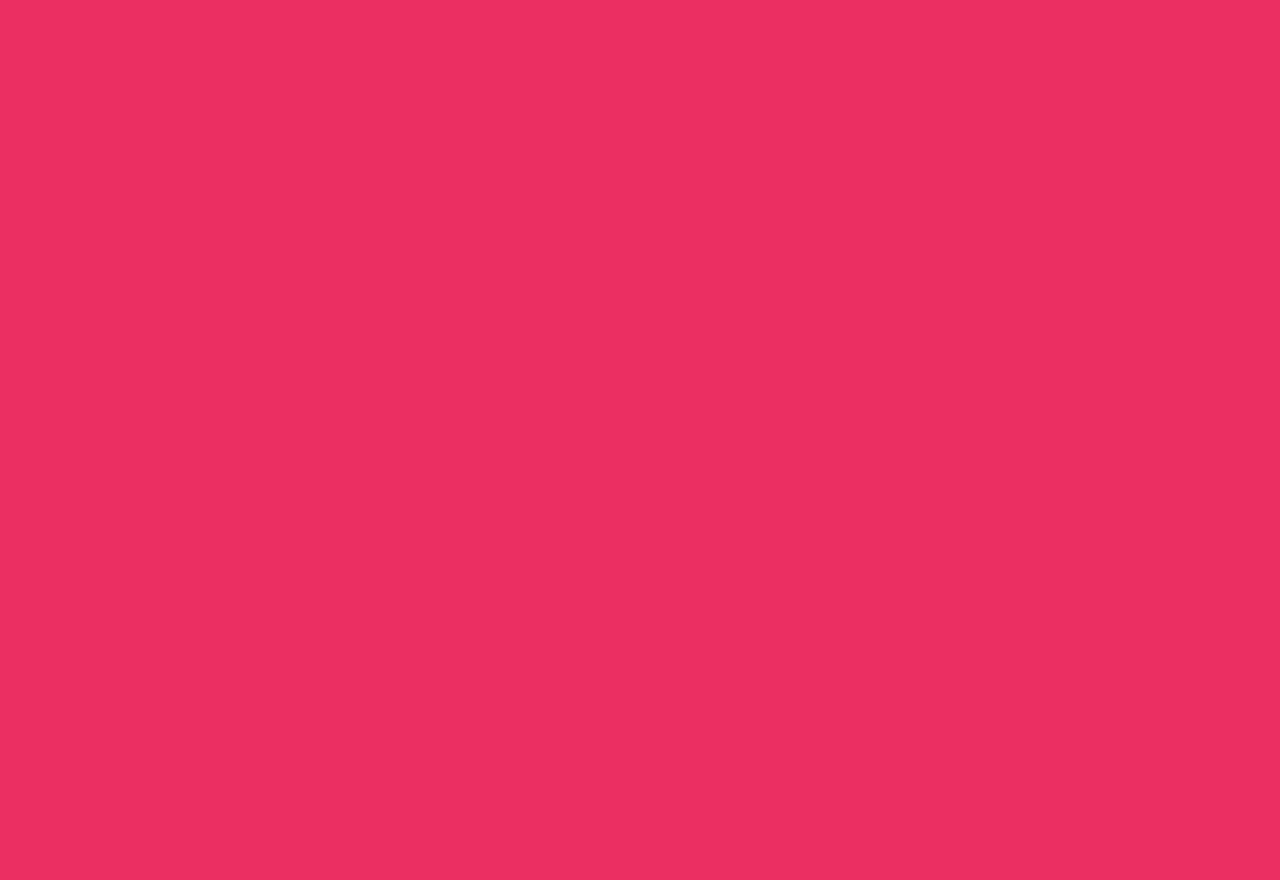
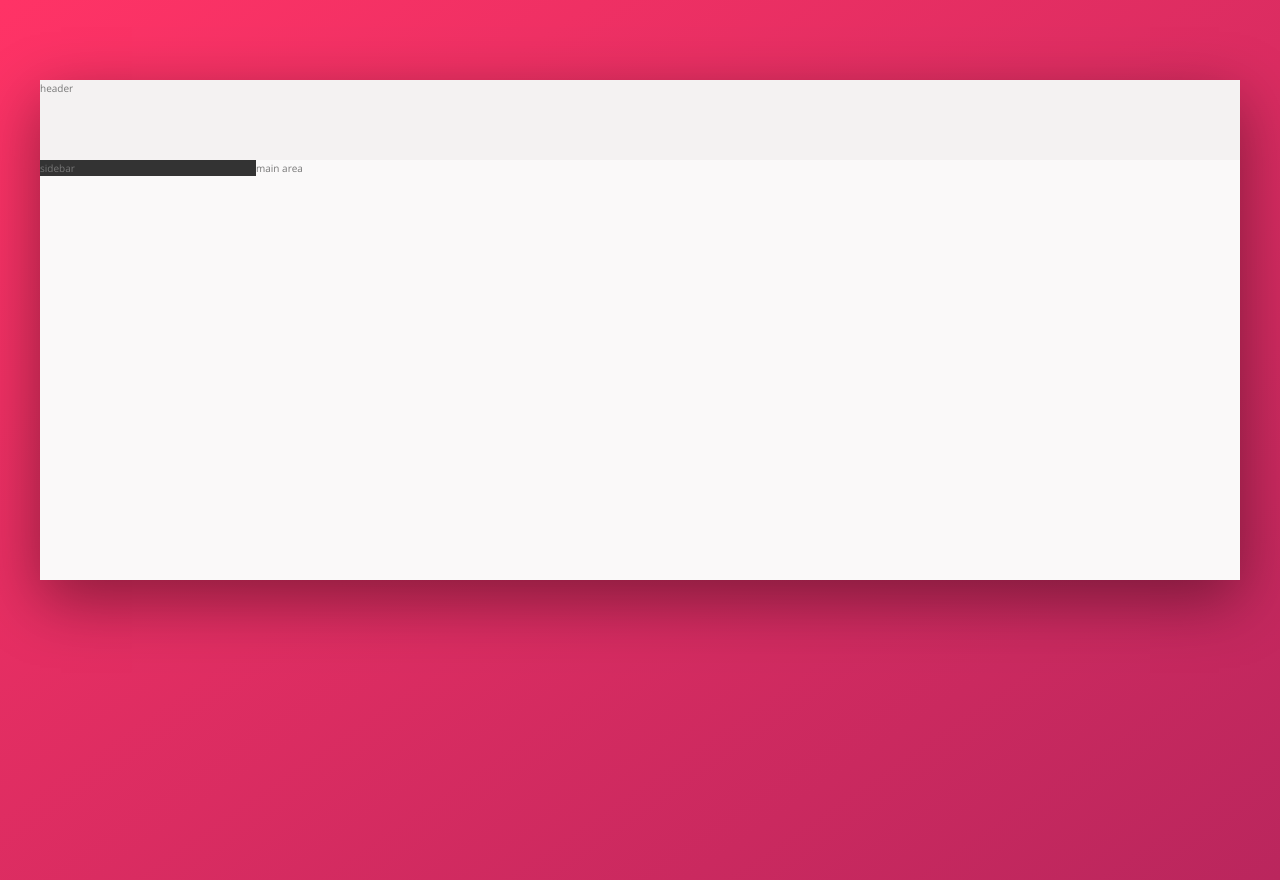
Before and after one commit to M-Alamgir/Trillo-Project, a website: page index.html in a window 1280 px wide. Before the commit the page ends 800 px from the top, so only its background shows below. Drawn offline with nearby package versions, Linux system fonts and the light colour scheme.

Commit message:
html markup and css layout completed.

```diff
--- a/index.html
+++ b/index.html
@@ -12,5 +12,18 @@
     </head>
     <body>
 
+        <div class="container">
+            <header class="header">
+                header
+            </header>
+            <div class="content">
+                <nav class="sidebar">
+                    sidebar
+                </nav>
+                <main class="main-area">
+                    main area
+                </main>
+            </div>
+        </div>
     </body>
 </html>
--- /dev/null
+++ b/sass/_base.scss
@@ -0,0 +1,43 @@
+
+:root {
+    --color-Primary: #eb2f64;
+    --color-Primary-light: #FF3366;
+    --color-Primary-dark: #BA265D;
+
+    --color-Grey-light-1: #faf9f9;
+    --color-Grey-light-2: #f4f2f2;
+    --color-Grey-light-3: #f0eeee;
+    --color-Grey-light-4: #ccc;
+
+    --color-Grey-dark-1: #333;
+    --color-Grey-dark-2: #777;
+    --color-Grey-dark-3: #999;
+    --shadow-dark: 0 2rem 6rem rgba(0,0,0, .4);
+}
+
+* {
+    margin: 0;
+    padding: 0;
+}
+
+*,
+*::before,
+*::after {
+    box-sizing: inherit;
+}
+
+html {
+    box-sizing: border-box;
+    font-size: 62.5%; // 1rem = 10px. 10/16 = 62.5%
+}
+
+body {
+    font-family: 'Open Sans', sans-serif;
+    font-weight: 400;
+    line-height: 1.6;
+    color: var(--color-Grey-dark-2);
+    background-image: linear-gradient(to right bottom, var(--color-Primary-light), var(--color-Primary-dark));
+    background-size: cover;
+    background-repeat: no-repeat;
+    min-height: 100vh;
+}
--- /dev/null
+++ b/sass/_layout.scss
@@ -0,0 +1,29 @@
+.container{
+    background-color: var(--color-Grey-light-1);
+    margin: 8rem auto;
+    box-shadow: 0 2rem 6rem rgba(0,0,0, .4);
+
+    max-width: 120rem;
+    min-height: 50rem;
+
+}
+
+.header {
+    height: 8rem;
+    background-color: var(--color-Grey-light-2);
+    border-bottom: var(--color-Grey-light-1);
+
+}
+
+.content {
+    display: flex;
+}
+
+.sidebar {
+    background-color: var(--color-Grey-dark-1);
+    flex: 0 0 18%;
+}
+
+.main-area {
+    flex: 1;
+}
--- a/sass/main.scss
+++ b/sass/main.scss
@@ -1,26 +1,3 @@
-/*
-COLORS
-
-Primary: #eb2f64
-Primary light: #FF3366
-Primary dark: #BA265D
-
-Grey light 1: #faf9f9
-Grey light 2: #f4f2f2
-Grey light 3: #f0eeee
-Grey light 4: #ccc
-
-Grey dark 1: #333
-Grey dark 2: #777
-Grey dark 3: #999
-
-*/
-
-* {
-    margin: 0;
-    padding: 0;
-}
-
-body {
-    background-color: #eb2f64;
-}
+@import "base";
+@import "layout";
+@import "components";
```
Also changed, not shown: css/style.comp.css (added), css/style.css, sass/_components.scss (added).
